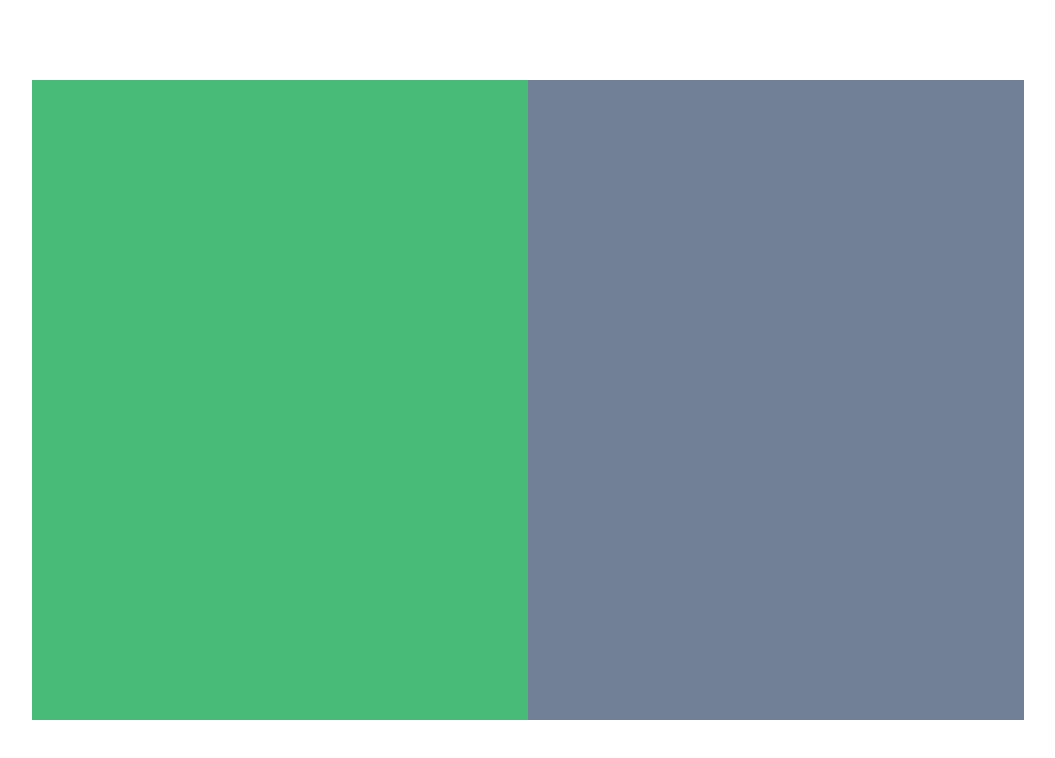
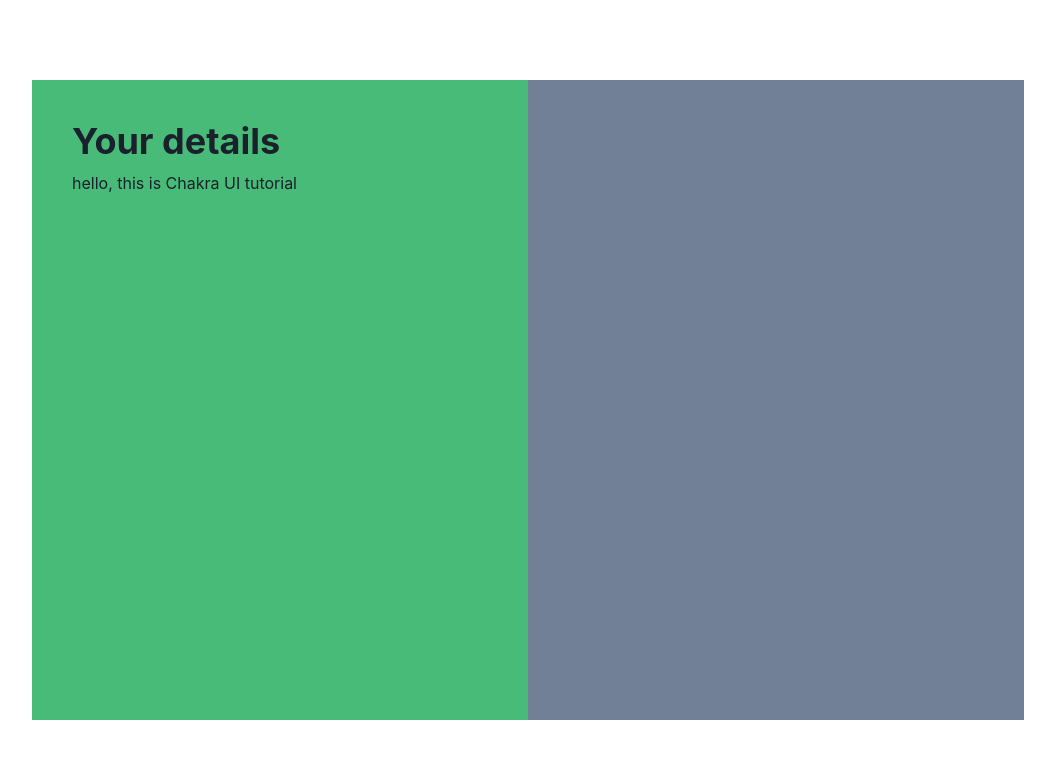
Before and after one commit to ravidhwn01/Chakra-UI, a React (Create React App) app in the folder chakra/: page / in a window 1280 px wide. Shown: the top 758 px of the page, without its empty margins (112-1167 px from the left). Built offline with nearby package versions, Linux system fonts and the light colour scheme.

Commit message:
Vstack component

```diff
--- a/chakra/src/App.js
+++ b/chakra/src/App.js
@@ -1,14 +1,22 @@
-import { Container, Flex, VStack } from "@chakra-ui/react";
+import { Container, Flex, Heading, Text, VStack } from "@chakra-ui/react";
 
 
 function App() {
   return (
     <Container maxWidth="container.lg">
      <Flex h="100vh" py={20}>
+
       <VStack bg={"green.400"} w="full" p={10} spacing = {10} align = "flex-start" >
+      <VStack align={"flex-start" } spacing = {2} >
+
+      <Heading>Your details</Heading>
+      <Text>hello, this is  Chakra UI  tutorial</Text>
+      </VStack>
+
       </VStack>
       <VStack bg={"gray.500"} w="full" p={10} spacing = {10} align = "flex-start" >
       </VStack>
+
      </Flex>
     </Container>
   );
```
